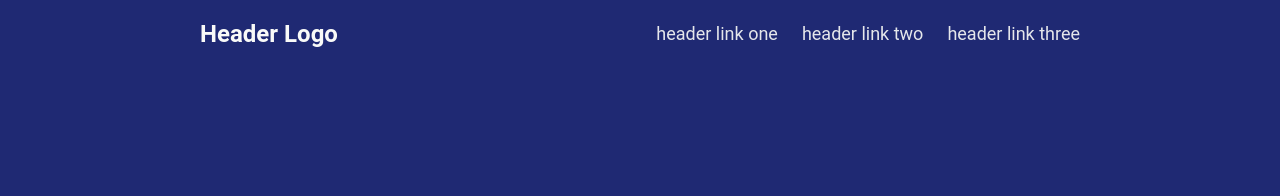
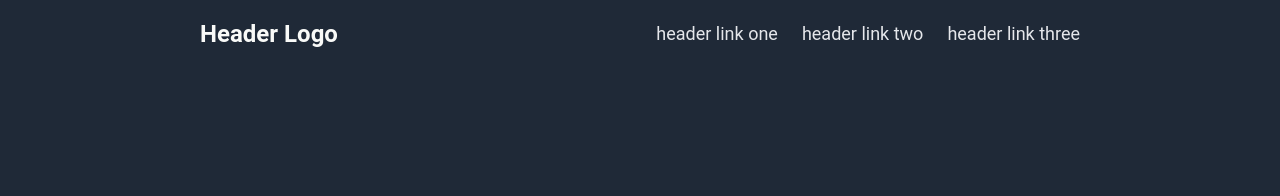
Before and after one commit to voyous/odin-landing-page, a plain HTML site: page index.html in a window 1280 px wide. Shown: the top 196 px of the page. Drawn offline with Linux system fonts and the light colour scheme.

Commit message:
Changed background colour

```diff
--- a/style.css
+++ b/style.css
@@ -9,7 +9,7 @@ body {
     display: flex;
     justify-content: space-between;
     align-items: center;
-    background-color: #1f2973;
+    background-color: #1f2937;
     padding: 0 200px;
 }
 
@@ -40,7 +40,7 @@ ul {
 }
 
 .content {
-    background-color: #1f2973;
+    background-color: #1f2937;
     display: flex;
     justify-content: space-between;
     gap: 64px;
```
